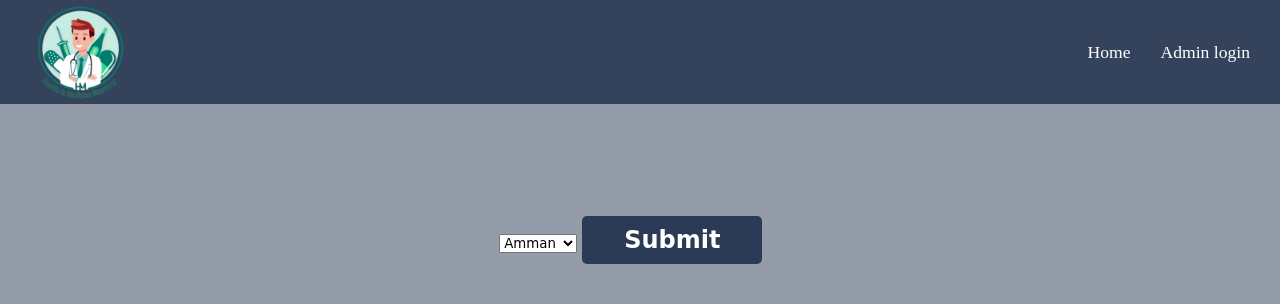
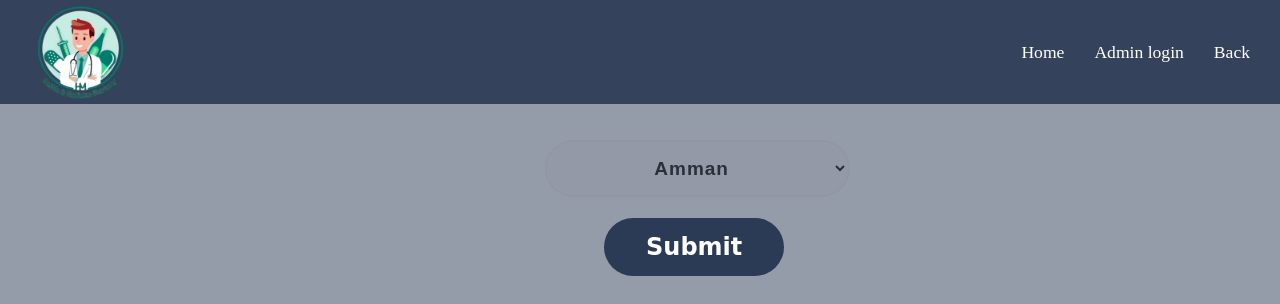
Before and after one commit to 15ahmad9/pharmacyAss, a PHP site: page /delete.php in a window 1280 px wide. Shown: the top 304 px of the page. Run offline with PHP 8.4, Linux system fonts and the light colour scheme.

Commit message:
Add files via upload

```diff
--- a/pharmacyAss/admin.css
+++ b/pharmacyAss/admin.css
@@ -105,7 +105,7 @@ form.form1 {
     /* outline: none; */
     /* box-sizing: border-box; */
     border: 2px solid rgba(0, 0, 0, 0.02);
-    margin-bottom: 60px;
+    margin-bottom: 25px;
     margin-left: 46px;
     text-align: center;
     font-family: 'Ubuntu', sans-serif;
--- a/pharmacyAss/delete.php
+++ b/pharmacyAss/delete.php
@@ -13,8 +13,8 @@ include("config/db_config.php");
 
     <link rel="stylesheet" href="https://cdnjs.cloudflare.com/ajax/libs/font-awesome/4.7.0/css/font-awesome.min.css">
 
-    <link rel="stylesheet" href="style.css" type="text/css" />
-    <link rel="stylesheet" href="admin.css" type="text/css" />
+    <link rel="stylesheet" href="style.css" />
+    <link rel="stylesheet" href="admin.css" />
 
     <meta name="author" content="Ahmad Ghanem">
     <meta name="description" content="Blog about Pharmacy">
@@ -41,6 +41,7 @@ include("config/db_config.php");
                 <li><a href="index.php">Home</a> </li>
 
                 <li><a href="AdminLogin.php">Admin login</a></li>
+                <li><a href="adminPage.php">Back</a> </li>
             </ul>
         </nav>
     </header>
@@ -50,7 +51,7 @@ include("config/db_config.php");
         td,
         th {
             border: 1px solid #ddd;
-            text-align: left;
+            /* text-align: left; */
             padding: 10px;
         }
 
@@ -65,12 +66,8 @@ include("config/db_config.php");
 
         #fffff {
             position: absolute;
-            top: 25%;
+            top: 15%;
             left: 39%;
-        }
-
-        #sub {
-            width: 180px;
         }
 
         table {
@@ -79,6 +76,39 @@ include("config/db_config.php");
             left: 2%;
     right: 2%;
         }
+
+        #sub {
+            background: #2b3a55;
+    padding: 15px 20px;
+    border-radius: 30px;
+    transition: all 0.3s;
+    width: 180px;
+    position: relative;
+    left: 105px;
+      }
+
+      #sub:hover {
+        background: #1b253a;
+      }
+
+      .pass {
+    width: 80%;
+    color: rgb(38, 50, 56);
+    font-weight: 700;
+    font-size: 19px;
+    letter-spacing: 1px;
+    background: rgb(145 122 122 / 4%);
+    padding: 15px 20px;
+    /* border: none; */
+    border-radius: 30px;
+    /* outline: none; */
+    /* box-sizing: border-box; */
+    border: 2px solid rgba(0, 0, 0, 0.02);
+    margin-bottom: 25px;
+    margin-left: 46px;
+    text-align: center;
+    font-family: 'Ubuntu', sans-serif;
+}
     </style>
     <div>
         <?php
@@ -90,12 +120,14 @@ include("config/db_config.php");
         }
 
 
+
+
         ?>
     </div>
     <div>
 
-        <form id="fffff" action="delete.php" method="post">
-            <select name="branch">
+        <form id="fffff"  action="delete.php" method="post">
+            <select class="pass" name="branch">
                 <option value="1">Amman</option>
                 <option value="2">Irbid</option>
                 <option value="3">Aqaba</option>
@@ -137,7 +169,7 @@ include("config/db_config.php");
    <td> $data[BranchesID]</td>
    <td> $data[Price]</td>
    <td> $data[Description]</td>
-   <td> . <a href='process\delete_process.php?id=$product_id'>Delete</a> . </td>
+   <td> <a href='process\delete_process.php?id=$product_id'>Delete</a> </td>
    </tr>";
                     }
                 }
--- a/pharmacyAss/showQuestion.php
+++ b/pharmacyAss/showQuestion.php
@@ -37,6 +37,7 @@
                 <li><a href="index.php">Home</a> </li>
 
                 <li><a href="AdminLogin.php">Admin login</a></li>
+                <li><a href="adminPage.php">Back</a> </li>
             </ul>
         </nav>
     </header>
```
Also changed, not shown: pharmacyAss/insert.php (+23 -5 lines).
